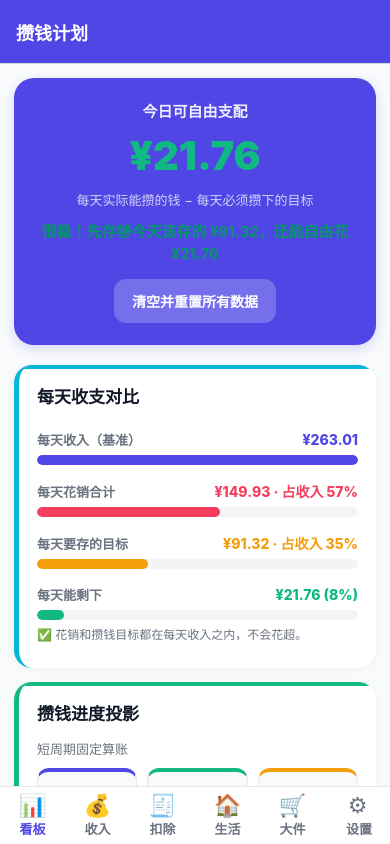
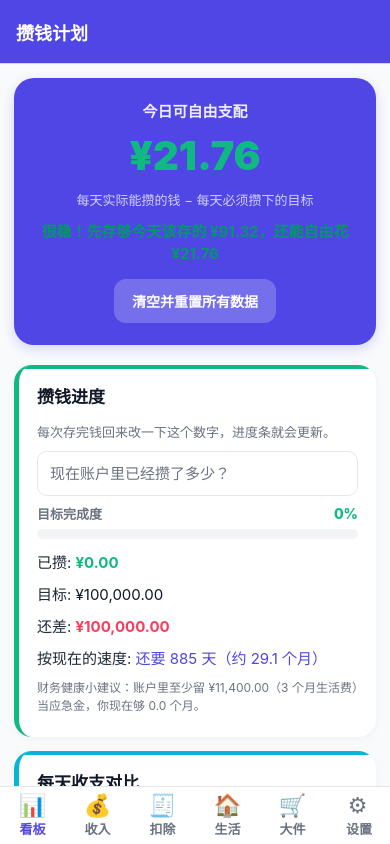
Before and after one commit to zane-liu6688/savings-plan, a React Native app: screen /Dashboard in a window 390 px wide. Built offline with nearby package versions, Linux system fonts and the light colour scheme.

Commit message:
feat: DashboardScreen.tsx — 税费仅预估 / 攒钱进度 / 公积金归属

```diff
--- a/src/screens/DashboardScreen.tsx
+++ b/src/screens/DashboardScreen.tsx
@@ -15,6 +15,15 @@ export default function DashboardScreen() {
   const delYear = useStore((s) => s.delYear);
 
   const [yearLabel, setYearLabel] = useState('');
+  const savedAmount = useStore((s) => s.savedAmount);
+  const setSavedAmount = useStore((s) => s.setSavedAmount);
+  const [savedText, setSavedText] = useState(savedAmount > 0 ? String(savedAmount) : '');
+
+  const onSavedChange = (t: string) => {
+    setSavedText(t);
+    const v = parseFloat(t);
+    setSavedAmount(!isNaN(v) && v >= 0 ? v : 0);
+  };
   const { width } = useWindowDimensions();
   const isSmall = width < 380;
 
@@ -60,6 +69,43 @@ export default function DashboardScreen() {
           <Text style={styles.resetBtnText}>清空并重置所有数据</Text>
         </Pressable>
       </View>
+
+      {/* 攒钱进度：已存了多少 */}
+      <Card title="攒钱进度" accent="green">
+        <Text style={styles.hint}>每次存完钱回来改一下这个数字，进度条就会更新。</Text>
+        <TextInput
+          style={styles.input}
+          placeholder="现在账户里已经攒了多少？"
+          placeholderTextColor={colors.sub}
+          value={savedText}
+          onChangeText={onSavedChange}
+          keyboardType="numeric"
+        />
+        <RatioBar
+          label="目标完成度"
+          value={r.savedAmount}
+          max={r.totalGoal || 1}
+          color={colors.green}
+          valueText={`${(r.savingsProgress * 100).toFixed(0)}%`}
+        />
+        <Stat label="已攒:" value={currency(r.savedAmount)} color={colors.green} bold />
+        <Stat label="目标:" value={currency(r.totalGoal)} />
+        <Stat label="还差:" value={currency(r.remainingToGoal)} color={colors.red} bold />
+        <Stat
+          label="按现在的速度:"
+          value={
+            r.remainingToGoal <= 0
+              ? '🎉 已经达成目标了'
+              : r.daysToGoal < 0
+              ? '每天攒不下钱，先压缩开销'
+              : `还要 ${Math.ceil(r.daysToGoal)} 天（约 ${(r.daysToGoal / 30.4).toFixed(1)} 个月）`
+          }
+          color={colors.primary}
+        />
+        <Text style={styles.subNote}>
+          财务健康小建议：账户里至少留 {currency(r.totalExpMonth * 3)}（3 个月生活费）当应急金，你现在够 {r.emergencyMonths.toFixed(1)} 个月。
+        </Text>
+      </Card>
 
       {/* 每天收支对比：一眼看出会不会花超 */}
       <Card title="每天收支对比" accent="cyan">
```
